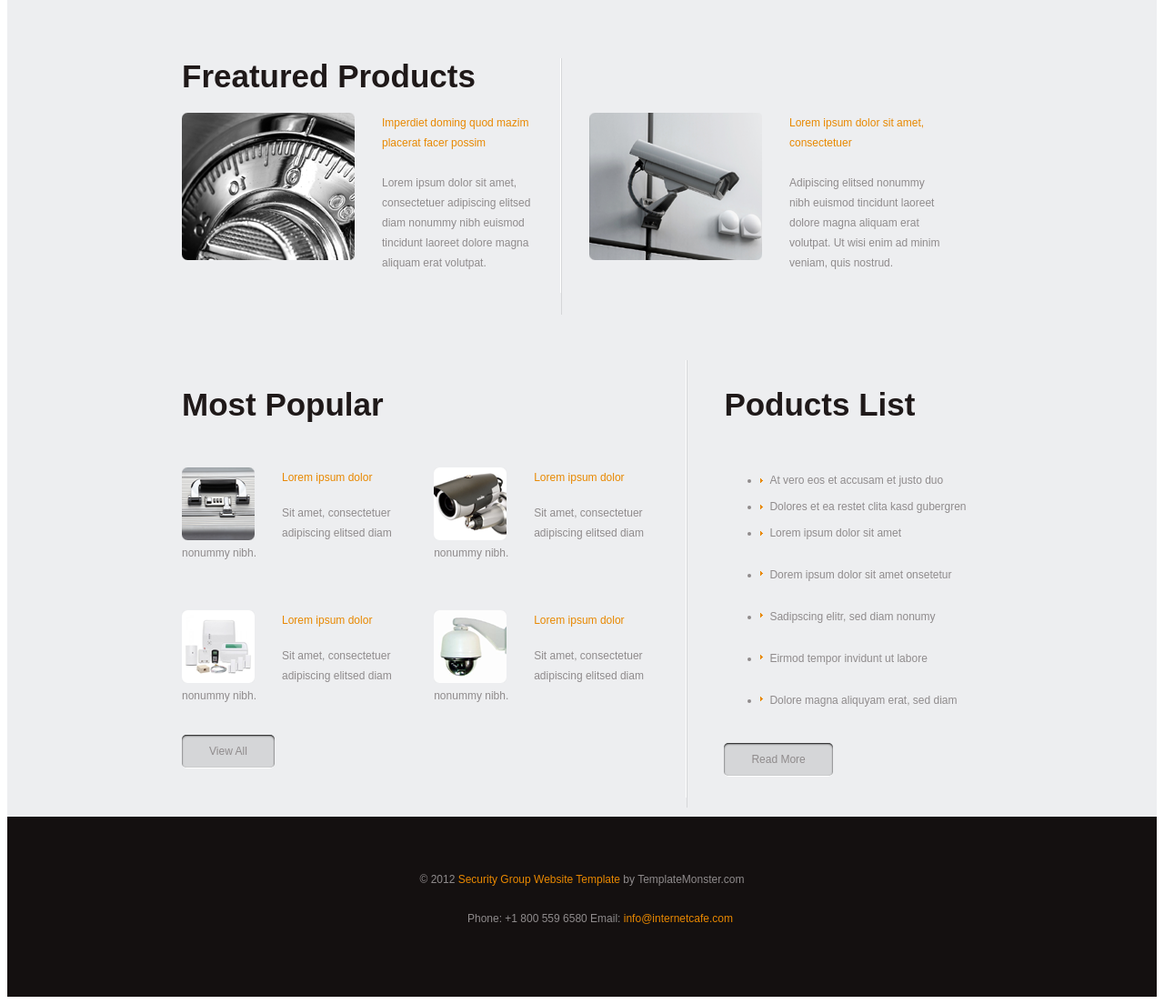
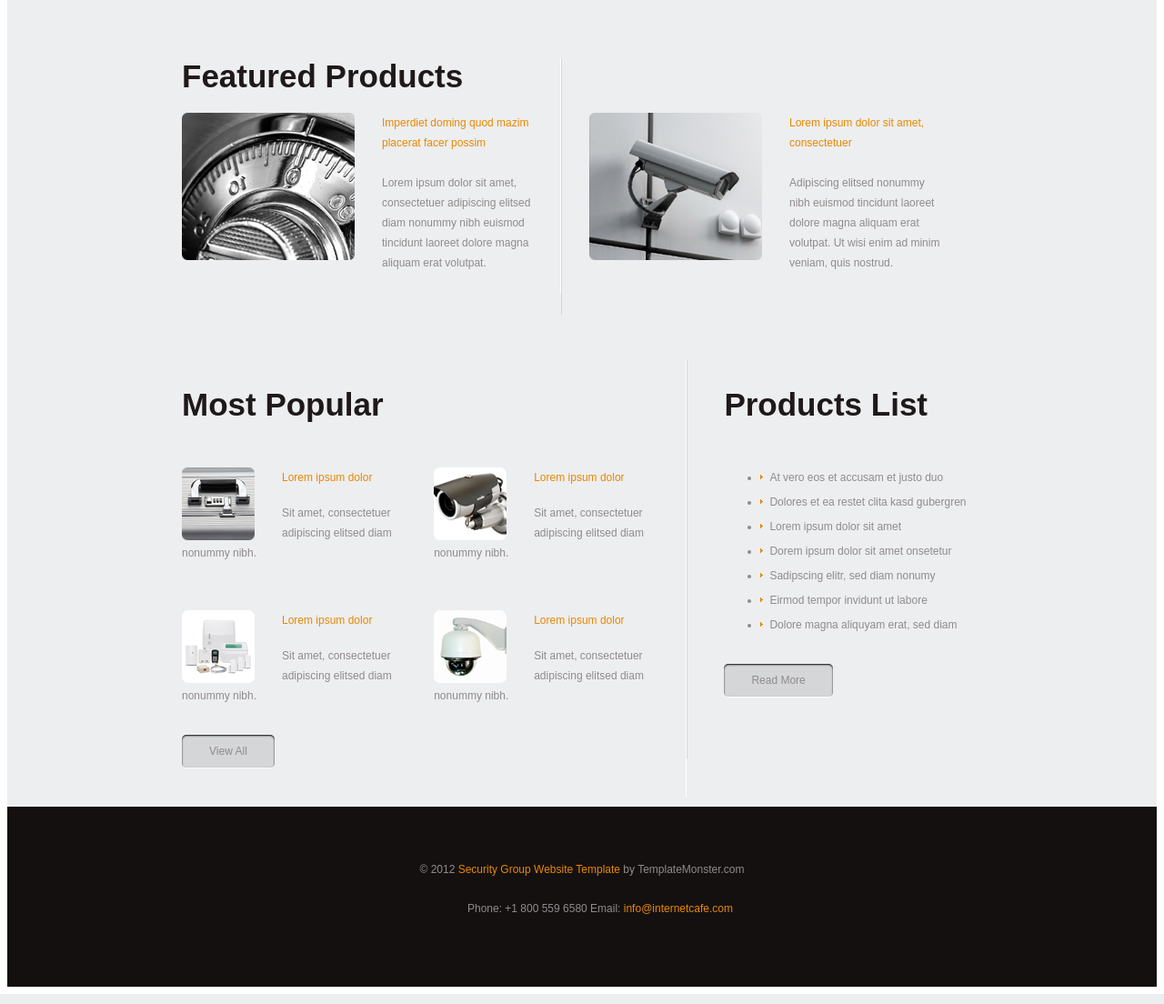
Before and after one commit to saftaclaudia/exercitiu4, a PHP site: page /products.php in a window 1280 px wide. Shown: the part 272-1376 px from the top of the page at 91% size. Run offline with PHP 8.4, Linux system fonts and the light colour scheme; some libraries are stand-ins or nearby versions.

Commit message:
change li  from  ul arrow
delete line-height add margin-bottom

```diff
--- a/products.php
+++ b/products.php
@@ -11,7 +11,7 @@
 		<div class="container">
 			<div class="wrapper clearfix">
 				<div class="topcontainer clearfix">
-					<h2>Freatured Products</h2>
+					<h2>Featured Products</h2>
 					<div class="content width50  rightborder clearfix">
 						<img src="images/products1.png"/>
 						<span class="orange">Imperdiet doming quod mazim placerat facer possim</span>
@@ -49,15 +49,15 @@
 						</div>
 					</div>
 					<div class="content width40">
-						<h2>Poducts List</h2>
+						<h2>Products List</h2>
 						<ul class="arrow">
 							<li>At vero eos et accusam et justo duo </li>
 							<li>Dolores et ea restet clita kasd gubergren</li>
 							<li>Lorem ipsum dolor sit amet</li>
-							<li><p>Dorem ipsum dolor sit amet onsetetur</p></li>
-							<li><p>Sadipscing elitr, sed diam nonumy </p></li>
-							<li><p>Eirmod tempor invidunt ut labore</p></li>
-							<li><p>Dolore magna aliquyam erat, sed diam</p></li>
+							<li>Dorem ipsum dolor sit amet onsetetur</li>
+							<li>Sadipscing elitr, sed diam nonumy</li>
+							<li>Eirmod tempor invidunt ut labore</li>
+							<li>Dolore magna aliquyam erat, sed diam</li>
 						</ul>
 						<a href="">Read More</a>
 					</div>
--- a/productsstylesheet.css
+++ b/productsstylesheet.css
@@ -81,11 +81,12 @@
 		border-left: 1px solid #d5d6d8;
 		padding-left: 40px;
 		padding-bottom: 12px;
+		padding-bottom: 45px;
 	}
 	.arrow li{
 		background-image: url('images/sageata.png');
 		background-repeat: no-repeat;
 		padding-left: 10px;
-		background-position: left;
-		line-height: 29px
+		background-position: left 8px;
+		margin-bottom: 5px;
 	}
```
